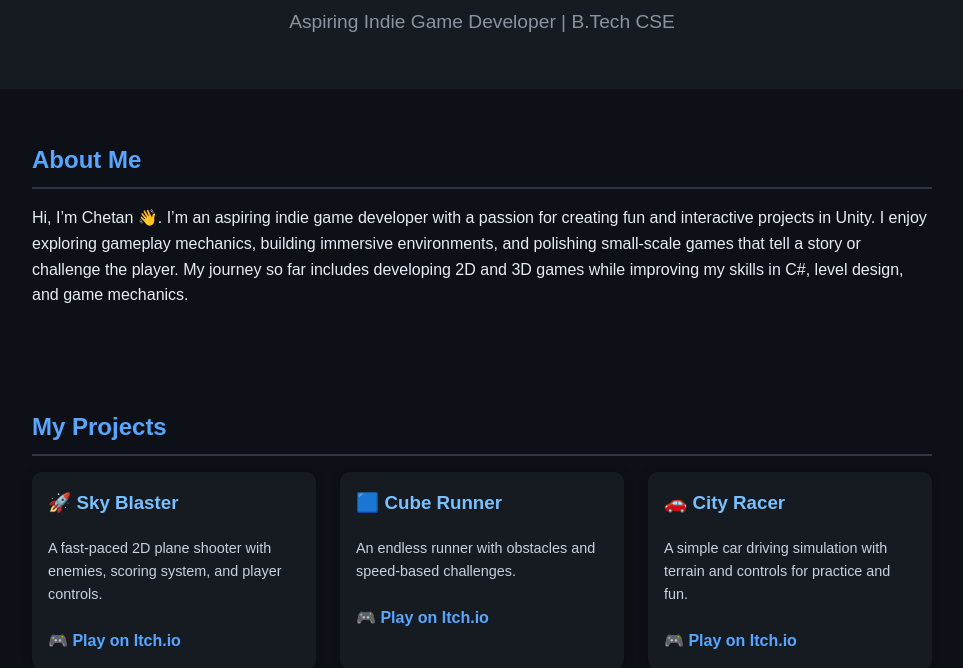
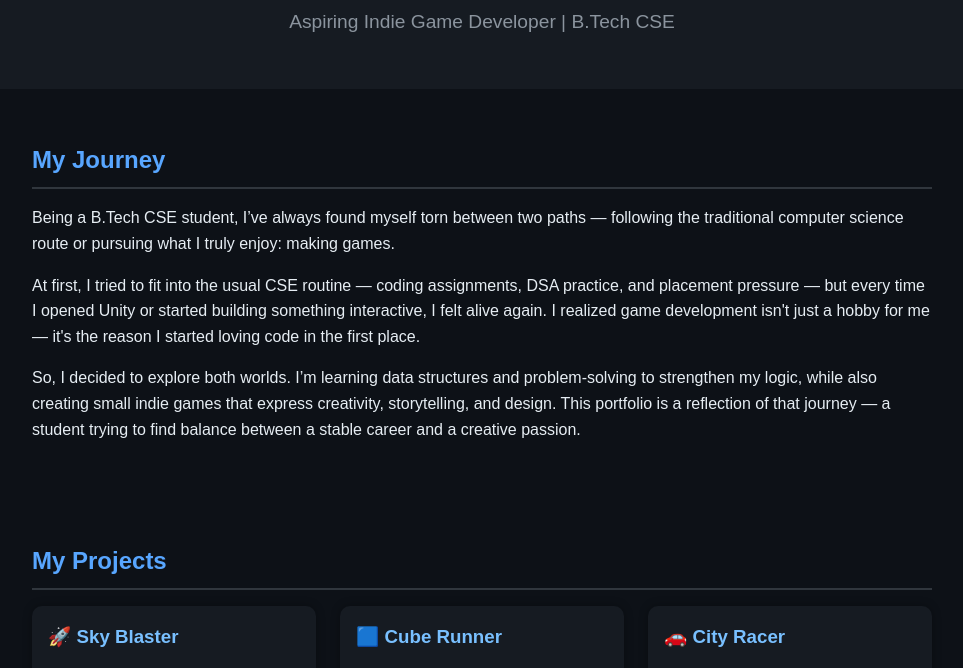
Before and after one commit to chetanchoudhari/chetan-choudhary.github.io, a plain HTML site: page index.html in a window 1280 px wide. Shown: the part 108-776 px from the top of the page, without its empty margins (158-1121 px from the left). Drawn offline with Linux system fonts and the light colour scheme.

Commit message:
Update index.html

```diff
--- a/index.html
+++ b/index.html
@@ -80,13 +80,23 @@
   </header>
 
   <section>
-    <h2>About Me</h2>
-    <p>
-      Hi, I’m Chetan 👋. I’m an aspiring indie game developer with a passion for creating fun and interactive projects in Unity.
-      I enjoy exploring gameplay mechanics, building immersive environments, and polishing small-scale games that tell a story or challenge the player.
-      My journey so far includes developing 2D and 3D games while improving my skills in C#, level design, and game mechanics.
-    </p>
-  </section>
+  <h2>My Journey</h2>
+  <p>
+    Being a B.Tech CSE student, I’ve always found myself torn between two paths —
+    following the traditional computer science route or pursuing what I truly enjoy: making games.
+  </p>
+  <p>
+    At first, I tried to fit into the usual CSE routine — coding assignments, DSA practice, and placement pressure —
+    but every time I opened Unity or started building something interactive, I felt alive again.
+    I realized game development isn't just a hobby for me — it's the reason I started loving code in the first place.
+  </p>
+  <p>
+    So, I decided to explore both worlds.
+    I’m learning data structures and problem-solving to strengthen my logic, while also creating small indie games
+    that express creativity, storytelling, and design.
+    This portfolio is a reflection of that journey — a student trying to find balance between a stable career and a creative passion.
+  </p>
+</section>
 
   <section>
     <h2>My Projects</h2>
```
